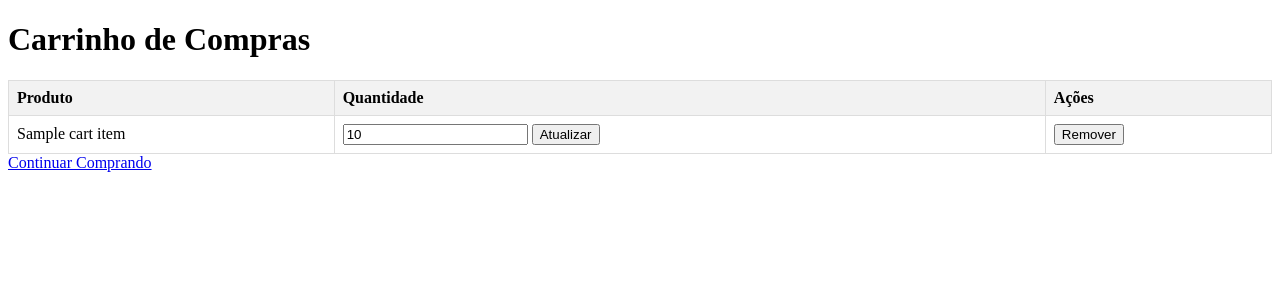
After one commit to AlefMach/virtual_shopping, a PHP site: template src/views/cart/index.php in a window 1280 px wide. The commit adds this page. Shown: the top 300 px of the page. Run offline with PHP 8.4, Linux system fonts and the light colour scheme; the template is opened without the code that fills it: most values are stand-ins (such as "Sample title", 1, 10 or a date in 2020).

Commit message:
improve products

```diff
--- a/src/routes.php
+++ b/src/routes.php
@@ -7,10 +7,9 @@ $router = new Router();
 $router->addRoute('', 'HomeController', 'index');
 
 $router->addRoute('products', 'ProductController', 'index');
+$router->addRoute('products-own', 'ProductController', 'show');
 $router->addRoute('product/create', 'ProductController', 'create');
 $router->addRoute('product/save', 'ProductController', 'save');
-
-$router->addRoute('sales', 'SaleController', 'index');
 
 $router->addRoute('product-type/create', 'ProductTypeController', 'create');
 $router->addRoute('product-type/save', 'ProductTypeController', 'save');
@@ -20,3 +19,6 @@ $router->addRoute('logout', 'AuthController', 'logout');
 
 $router->addRoute('register', 'UserController', 'index');
 $router->addRoute('register/create', 'UserController', 'create');
+
+$router->addRoute('cart', 'CartController', 'index');
+$router->addRoute('cart/update', 'CartController', 'update');
--- /dev/null
+++ b/src/views/cart/index.php
@@ -0,0 +1,55 @@
+<!DOCTYPE html>
+<html lang="en">
+<head>
+    <meta charset="UTF-8">
+    <meta name="viewport" content="width=device-width, initial-scale=1.0">
+    <title>Carrinho de Compras</title>
+    <style>
+        table {
+            border-collapse: collapse;
+            width: 100%;
+        }
+
+        th, td {
+            border: 1px solid #ddd;
+            padding: 8px;
+            text-align: left;
+        }
+
+        th {
+            background-color: #f2f2f2;
+        }
+    </style>
+</head>
+<body>
+    <h1>Carrinho de Compras</h1>
+
+    <table>
+        <tr>
+            <th>Produto</th>
+            <th>Quantidade</th>
+            <th>Ações</th>
+        </tr>
+        <?php foreach ($cartItems as $item): ?>
+            <tr>
+                <td><?= $item['product_name']; ?></td>
+                <td>
+                    <form method="post" action="/cart/update">
+                        <input type="hidden" name="product_id" value="<?= $item['id']; ?>">
+                        <input type="number" name="quantity" value="<?= $item['quantity']; ?>" min="1">
+                        <button type="submit">Atualizar</button>
+                    </form>
+                </td>
+                <td>
+                    <form method="post" action="/cart/remove">
+                        <input type="hidden" name="product_id" value="<?= $item['id']; ?>">
+                        <button type="submit">Remover</button>
+                    </form>
+                </td>
+            </tr>
+        <?php endforeach; ?>
+    </table>
+
+    <a href="/products">Continuar Comprando</a>
+</body>
+</html>
--- a/src/views/home.php
+++ b/src/views/home.php
@@ -15,7 +15,8 @@
         <h2>Bem-vindo à Página Inicial <?php echo $_SESSION['username']; ?></h2>
 
         <ul>
-            <li><a href="/products">Lista de Produtos</a></li>
+            <li><a href="/products">Produtos para comprar</a></li>
+            <li><a href="/products-own">Meus produtos</a></li>
             <li><a href="/product/create">Criação de Produtos</a></li>
             <li><a href="/product-type/create">Cadastrar tipo de produto</a></li>
             <li><a href="/cart">Carrinho</a></li>
--- a/src/views/product/create.php
+++ b/src/views/product/create.php
@@ -31,7 +31,5 @@
 
         <button type="submit">Salvar Produto</button>
     </form>
-
-    <script src="../../assets/product/create.js"></script>
 </body>
 </html>
--- a/src/views/product/show.php
+++ b/src/views/product/show.php
@@ -6,7 +6,7 @@
     <meta name="viewport" content="width=device-width, initial-scale=1.0">
     <title>Listagem de Produtos</title>
     <link rel="stylesheet" type="text/css" href="../../assets/css/product/product.css">
-    <script src='./assets/js/product/product.js'></script>
+    <script src='../../assets/js/product/product.js'></script>
 </head>
 <body>
 
```
Also changed, not shown: sql/init.sql (+11 -0 lines), src/http/controller/CartController.php (added, +27 -0 lines), src/http/controller/ProductController.php (+21 -11 lines), src/http/controller/SaleController.php (deleted, +0 -22 lines).
